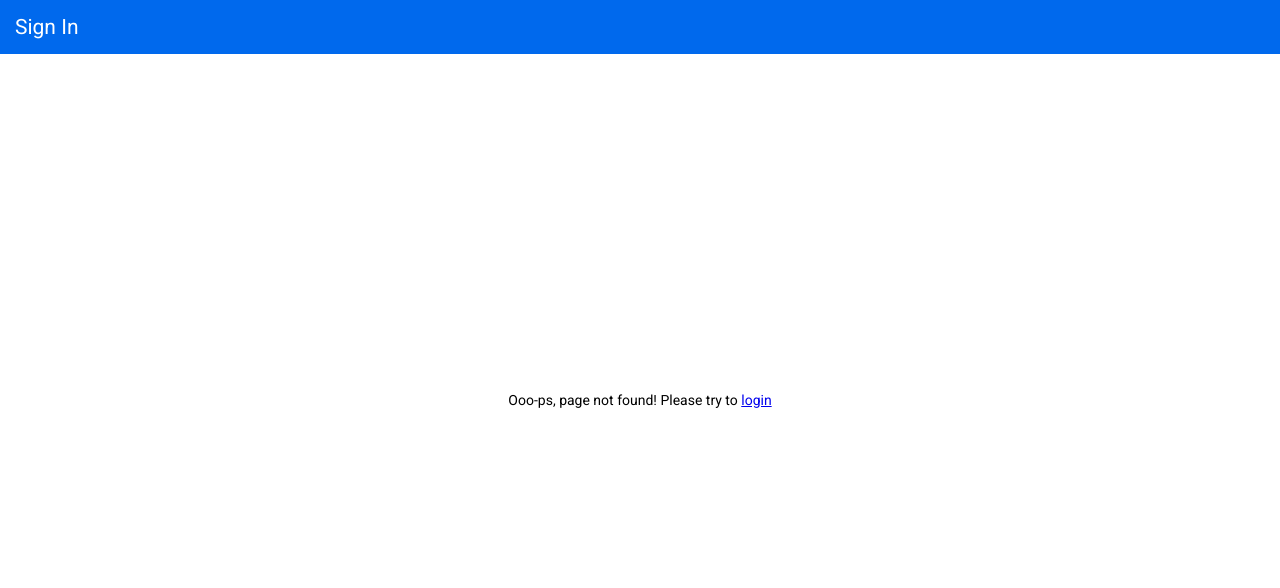
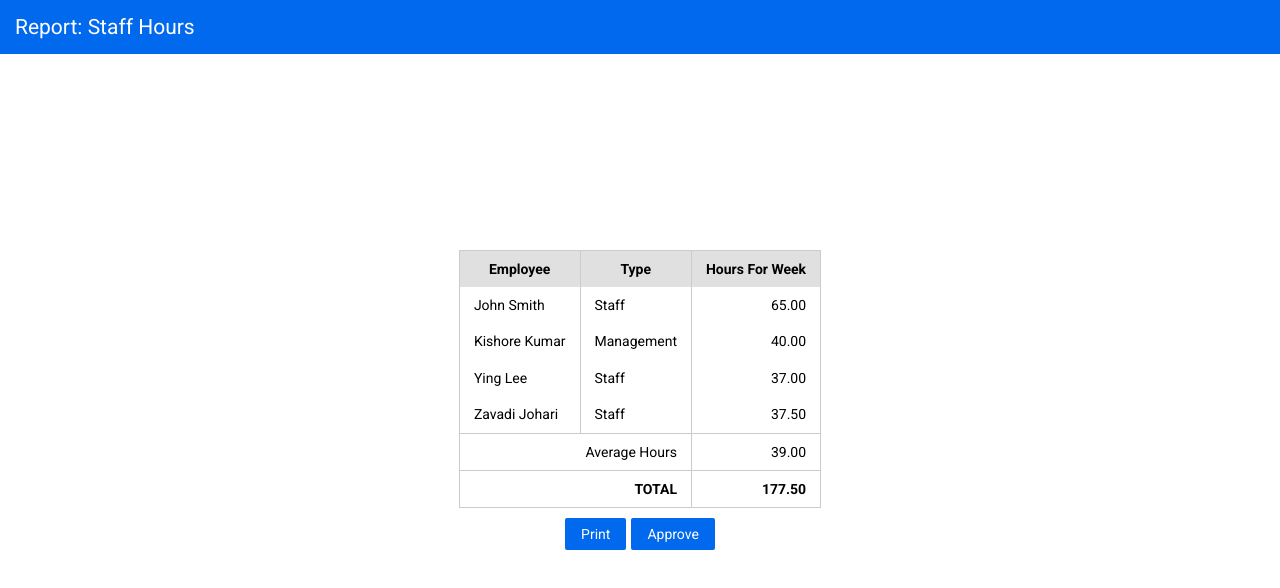
Before and after one commit to dnefedchenko/timex-client, an Angular app: page /staff-hours-report in a window 1280 px wide. Before the commit this address had no page. Shown: the top 588 px of the page. Built offline with nearby package versions, Linux system fonts and the light colour scheme.

Commit message:
Staff report added

```diff
--- a/src/app/app-routing.module.ts
+++ b/src/app/app-routing.module.ts
@@ -3,12 +3,14 @@ import { Routes, RouterModule } from '@angular/router';
 import {LoginComponent} from './login/login.component';
 import {PageNotFoundComponent} from './page-not-found/page-not-found.component';
 import {TimesheetListComponent} from './timesheet-list/timesheet-list.component';
-import {EnterHoursComponent} from './timesheet/enter-hours.component';
+import {EnterHoursComponent} from './enter-hours/enter-hours.component';
+import {StaffHoursReportComponent} from './staff-hours-report/staff-hours-report.component';
 
 const routes: Routes = [
   { path: 'login', component: LoginComponent },
   { path: 'timesheet-list', component: TimesheetListComponent },
   { path: 'enter-hours/:timesheetId', component: EnterHoursComponent },
+  { path: 'staff-hours-report', component: StaffHoursReportComponent },
   { path: '', redirectTo: '/login', pathMatch: 'full' },
   { path: '**', component: PageNotFoundComponent }
 ];
--- a/src/app/app.component.ts
+++ b/src/app/app.component.ts
@@ -4,7 +4,7 @@ import {
   SIGN_IN_URL,
   TIMESHEET_LIST_URL,
   SIGN_IN_HEADING,
-  TIMESHEET_LIST_HEADING, ENTER_HOURS_HEADING, ENTER_HOURS_URL
+  TIMESHEET_LIST_HEADING, ENTER_HOURS_HEADING, ENTER_HOURS_URL, STAFF_HOURS_REPORT_URL, STAFF_HOURS_REPORT_HEADING
 } from './app.constants';
 
 @Component({
@@ -41,6 +41,9 @@ export class AppComponent implements OnInit {
     if (this.urlIncludes(url, ENTER_HOURS_URL)) {
       this.headingMessage = ENTER_HOURS_HEADING;
     }
+    if (this.urlIncludes(url, STAFF_HOURS_REPORT_URL)) {
+      this.headingMessage = STAFF_HOURS_REPORT_HEADING;
+    }
   }
 
   private urlIncludes(url: string, maybeIncludedChunk): boolean {
--- a/src/app/app.constants.ts
+++ b/src/app/app.constants.ts
@@ -1,6 +1,8 @@
 export const SIGN_IN_URL = '/login';
 export const TIMESHEET_LIST_URL = '/timesheet-list';
 export const ENTER_HOURS_URL = '/enter-hours';
+export const STAFF_HOURS_REPORT_URL = '/staff-hours-report';
 export const SIGN_IN_HEADING = 'Sign In';
 export const TIMESHEET_LIST_HEADING = 'Timesheet list';
 export const ENTER_HOURS_HEADING = 'Enter Hours';
+export const STAFF_HOURS_REPORT_HEADING = 'Report: Staff Hours';
--- a/src/app/app.module.ts
+++ b/src/app/app.module.ts
@@ -7,8 +7,9 @@ import { LoginComponent } from './login/login.component';
 import { PageNotFoundComponent } from './page-not-found/page-not-found.component';
 import { TimesheetListComponent } from './timesheet-list/timesheet-list.component';
 import { HeaderComponent } from './common/header/header.component';
-import { EnterHoursComponent } from './timesheet/enter-hours.component';
+import { EnterHoursComponent } from './enter-hours/enter-hours.component';
 import { ReactiveFormsModule } from '@angular/forms';
+import { StaffHoursReportComponent } from './staff-hours-report/staff-hours-report.component';
 
 @NgModule({
   declarations: [
@@ -17,7 +18,8 @@ import { ReactiveFormsModule } from '@angular/forms';
     PageNotFoundComponent,
     TimesheetListComponent,
     HeaderComponent,
-    EnterHoursComponent
+    EnterHoursComponent,
+    StaffHoursReportComponent
   ],
   imports: [
     BrowserModule,
--- a/src/app/timesheet/enter-hours.component.html
+++ b/src/app/enter-hours/enter-hours.component.html
@@ -27,25 +27,25 @@
           </select>
         </td>
         <td>
-          <input formControlName="monday" type="number" class="timex-input timex-enter-hour-cell" value="4.00">
+          <input formControlName="monday" type="number" class="timex-input timex-enter-hour-cell">
         </td>
         <td>
-          <input formControlName="tuesday" type="number" class="timex-input timex-enter-hour-cell" value="8.00">
+          <input formControlName="tuesday" type="number" class="timex-input timex-enter-hour-cell">
         </td>
         <td>
-          <input formControlName="wednesday" type="number" class="timex-input timex-enter-hour-cell" value="4.00">
+          <input formControlName="wednesday" type="number" class="timex-input timex-enter-hour-cell">
         </td>
         <td>
-          <input formControlName="thursday" type="number" class="timex-input timex-enter-hour-cell" value="0.00">
+          <input formControlName="thursday" type="number" class="timex-input timex-enter-hour-cell">
         </td>
         <td>
-          <input formControlName="friday" type="number" class="timex-input timex-enter-hour-cell" value="0.00">
+          <input formControlName="friday" type="number" class="timex-input timex-enter-hour-cell">
         </td>
         <td>
-          <input formControlName="saturday" type="number" class="timex-input timex-enter-hour-cell" value="0.00">
+          <input formControlName="saturday" type="number" class="timex-input timex-enter-hour-cell">
         </td>
         <td>
-          <input formControlName="sunday" type="number" class="timex-input timex-enter-hour-cell" value="0.00">
+          <input formControlName="sunday" type="number" class="timex-input timex-enter-hour-cell">
         </td>
         <td>{{totalHours}}</td>
       </tr>
--- a/src/app/timesheet/enter-hours.component.ts
+++ b/src/app/enter-hours/enter-hours.component.ts
@@ -56,6 +56,7 @@ export class EnterHoursComponent implements OnInit {
 
   public saveTimeReport(): void {
     console.log(`Saving ${JSON.stringify(this.timeTrackingForm.value)}`);
+    this.router.navigateByUrl(TIMESHEET_LIST_URL);
   }
 
   public cancelTimeRegistration(): void {
--- /dev/null
+++ b/src/app/staff-hours-report/staff-hours-report.component.html
@@ -0,0 +1,46 @@
+<div class="timex-fully-aligned-container timex-column-directed-flex">
+  <table class="timex-table">
+    <thead>
+    <tr>
+      <th>Employee</th>
+      <th>Type</th>
+      <th>Hours For Week</th>
+    </tr>
+    </thead>
+    <tbody>
+    <tr>
+      <td [ngStyle]="{'text-align': 'left'}">John Smith</td>
+      <td [ngStyle]="{'text-align': 'left'}">Staff</td>
+      <td [ngStyle]="{'text-align': 'right'}">65.00</td>
+    </tr>
+    <tr>
+      <td [ngStyle]="{'text-align': 'left'}">Kishore Kumar</td>
+      <td [ngStyle]="{'text-align': 'left'}">Management</td>
+      <td [ngStyle]="{'text-align': 'right'}">40.00</td>
+    </tr>
+    <tr>
+      <td [ngStyle]="{'text-align': 'left'}">Ying Lee</td>
+      <td [ngStyle]="{'text-align': 'left'}">Staff</td>
+      <td [ngStyle]="{'text-align': 'right'}">37.00</td>
+    </tr>
+    <tr>
+      <td [ngStyle]="{'text-align': 'left'}">Zavadi Johari</td>
+      <td [ngStyle]="{'text-align': 'left'}">Staff</td>
+      <td [ngStyle]="{'text-align': 'right'}">37.50</td>
+    </tr>
+    <tr class="timex-average">
+      <td colspan="2">Average Hours</td>
+      <td>39.00</td>
+    </tr>
+    <tr class="timex-total">
+      <td colspan="2">TOTAL</td>
+      <td>177.50</td>
+    </tr>
+    </tbody>
+  </table>
+
+  <div class="timex-horizontally-aligned-container">
+    <button type="button" class="timex-button-primary" (click)="print()">Print</button>
+    <button type="button" class="timex-button-primary" (click)="approve()">Approve</button>
+  </div>
+</div>
--- /dev/null
+++ b/src/app/staff-hours-report/staff-hours-report.component.scss
@@ -0,0 +1,22 @@
+@import '../../variables';
+
+.timex-average {
+  border: $default-border;
+
+  td {
+    text-align: right;
+  }
+}
+
+.timex-total {
+  font-weight: bold;
+  text-align: right;
+
+  td {
+    text-align: right;
+  }
+}
+
+button:first-child {
+  margin-right: $default-right-margin;
+}
--- /dev/null
+++ b/src/app/staff-hours-report/staff-hours-report.component.ts
@@ -0,0 +1,22 @@
+import { Component, OnInit } from '@angular/core';
+
+@Component({
+  selector: 'app-staff-hours-report',
+  templateUrl: './staff-hours-report.component.html',
+  styleUrls: ['./staff-hours-report.component.scss']
+})
+export class StaffHoursReportComponent implements OnInit {
+
+  constructor() { }
+
+  ngOnInit() {
+  }
+
+  public print(): void {
+    console.log('Printing happens here');
+  }
+
+  public approve(): void {
+    console.log('Report approval');
+  }
+}
--- a/src/styles.scss
+++ b/src/styles.scss
@@ -104,7 +104,7 @@ input[type=number]::-webkit-outer-spin-button {
 }
 
 .timex-table {
-  border: 1px solid #cbcbcb;
+  border: $default-border;
   border-collapse: collapse;
   border-spacing: 0;
   line-height: 1.6;
@@ -118,7 +118,7 @@ input[type=number]::-webkit-outer-spin-button {
   }
 
   td, th {
-    border-left: 1px solid #cbcbcb;
+    border-left: $default-border;
     border-width: 0 0 0 1px;
     text-align: center;
     font-size: inherit;
@@ -127,3 +127,11 @@ input[type=number]::-webkit-outer-spin-button {
     padding: .5em 1em;
   }
 }
+
+.timex-left-aligned-text {
+  text-align: left;
+}
+
+.timex-right-aligned-text {
+  text-align: right;
+}
--- a/src/variables.scss
+++ b/src/variables.scss
@@ -1,3 +1,4 @@
 $full-screen-height: 100%;
 $default-font-size: 14px;
 $default-right-margin: 5px;
+$default-border: 1px solid #cbcbcb;
```
Also changed, not shown: src/app/enter-hours/enter-hours.component.scss (renamed from src/app/timesheet/enter-hours.component.scss), 2 other files (tests, documents, lock files or other folders).
